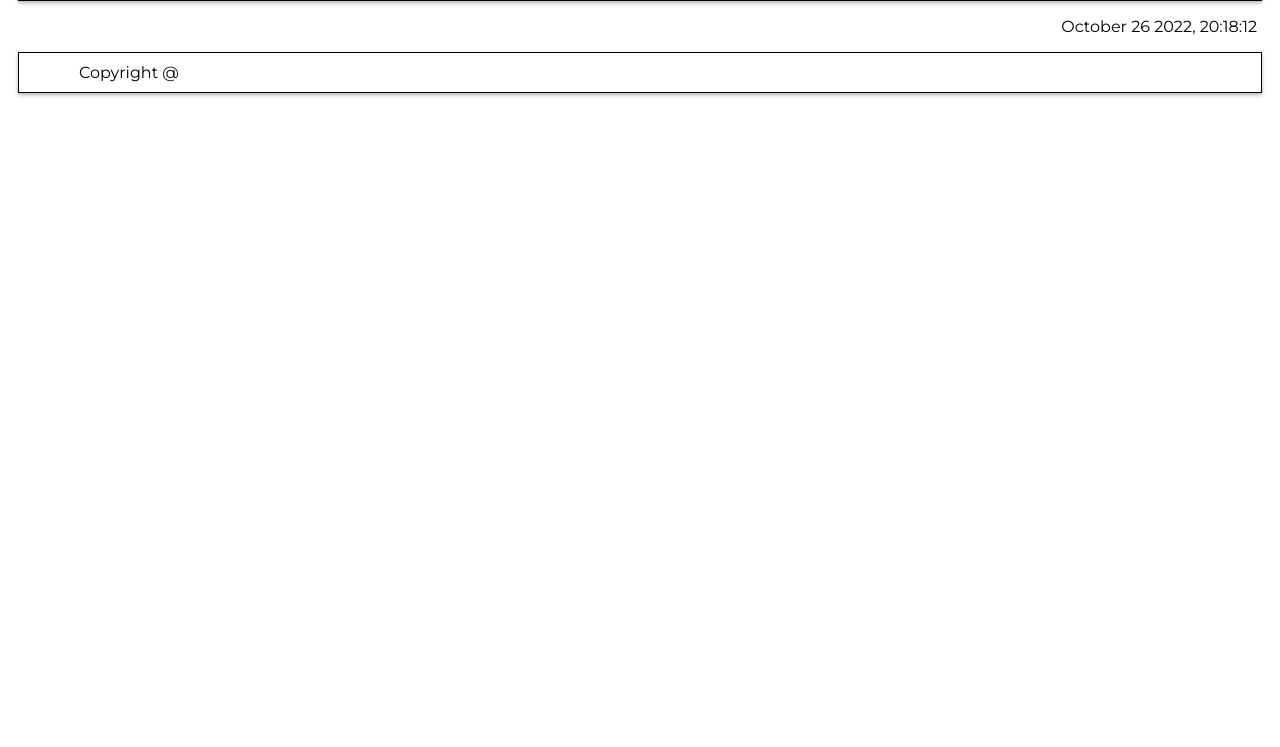
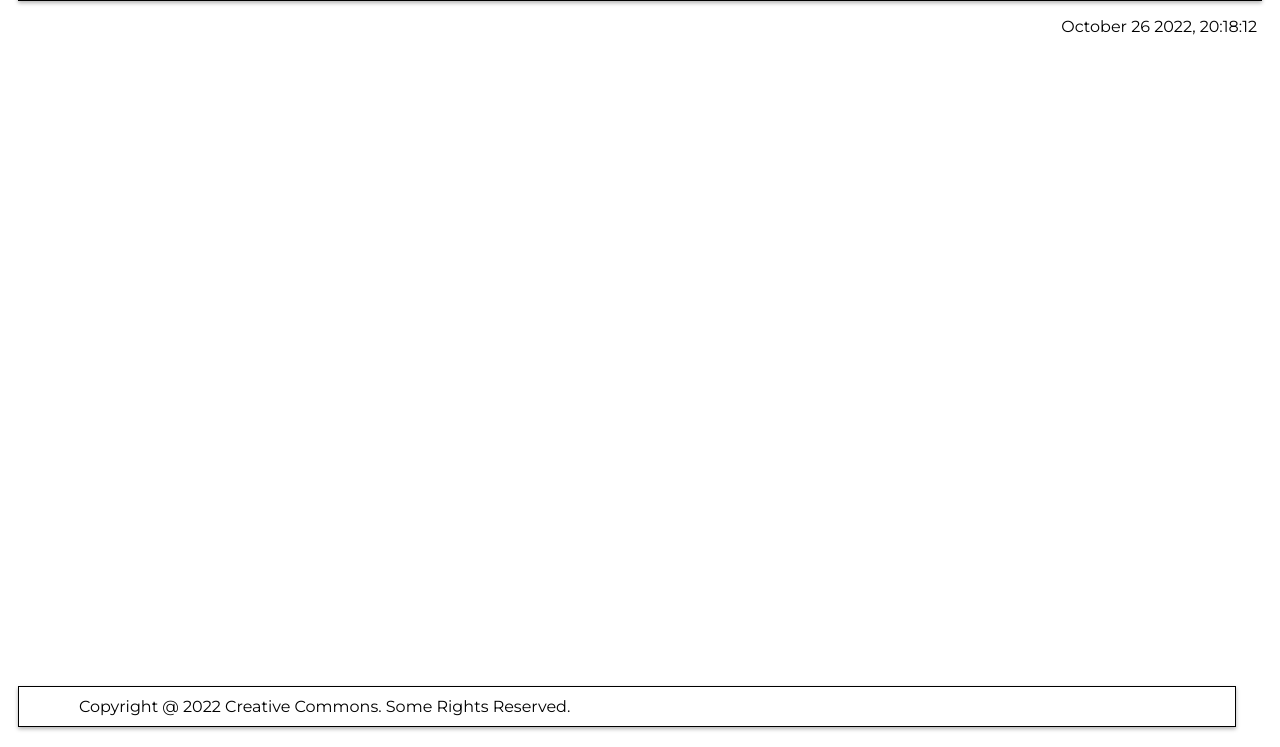
Before and after one commit to Sparktan24/awesome-books-cp, a website: page index.html in a window 1280 px wide. Shown: the part 53-800 px from the top of the page. Drawn offline with Linux system fonts and the light colour scheme.

Commit message:
Update footer

```diff
--- a/index.html
+++ b/index.html
@@ -90,7 +90,7 @@
     </div>
     <div class="footer-container">
       <div class="footer">
-        <div class="copyright">Copyright @</div>
+        <div class="copyright">Copyright @ 2022 Creative Commons. Some Rights Reserved.</div>
       </div>
     </div>
     <script src="app.js"></script>
--- a/styles.css
+++ b/styles.css
@@ -176,6 +176,10 @@ body {
   border: 1px solid black;
   box-shadow: rgba(0, 0, 0, 0.3) 0 2px 4px;
   margin: 0 10px;
+  position: fixed;
+  width: 95%;
+  bottom: 0;
+  margin-bottom: 20px;
 }
 
 .footer {
```
